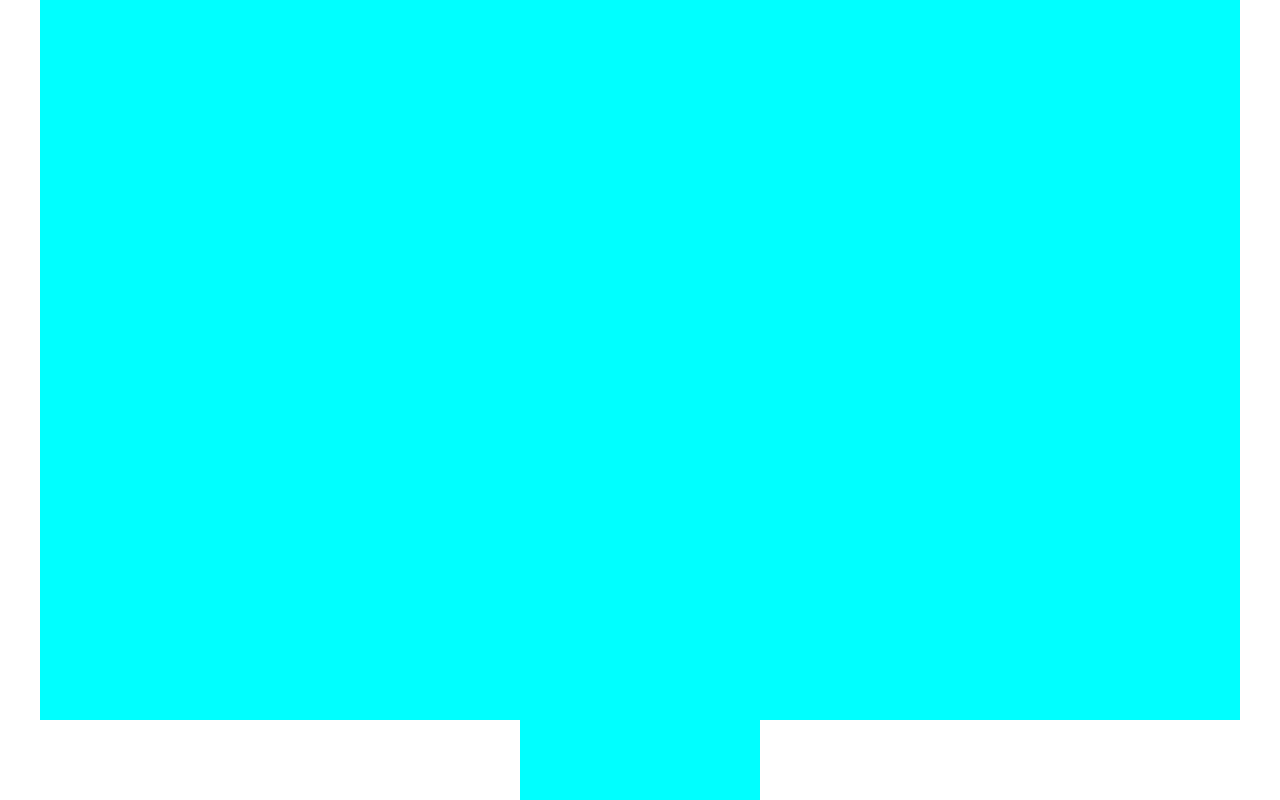
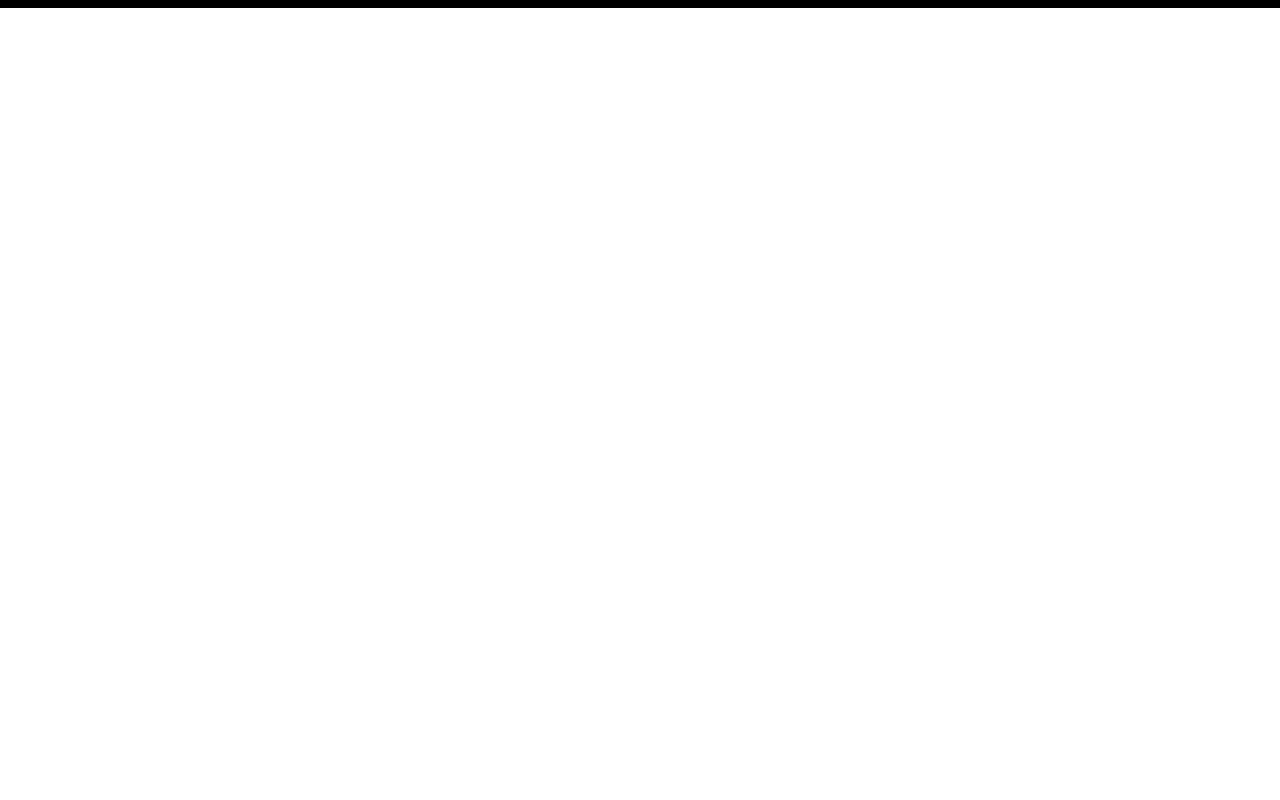
Before and after one commit to Pascha-404/colorboxes, a React (Create React App) app: page / in a window 1280 px wide. Shown: the top 800 px of the page. Built offline with nearby package versions, Linux system fonts and the light colour scheme.

Commit message:
final styling

```diff
--- a/src/Box.css
+++ b/src/Box.css
@@ -1,6 +1,8 @@
 .Box {
-    width: 15rem;
-    height: 15rem;
+    width: 25%;
+    height: 25%;
     background-color: aqua;
     cursor: pointer;
+    border: 1px solid black;
+    box-sizing: border-box;
 }
```
